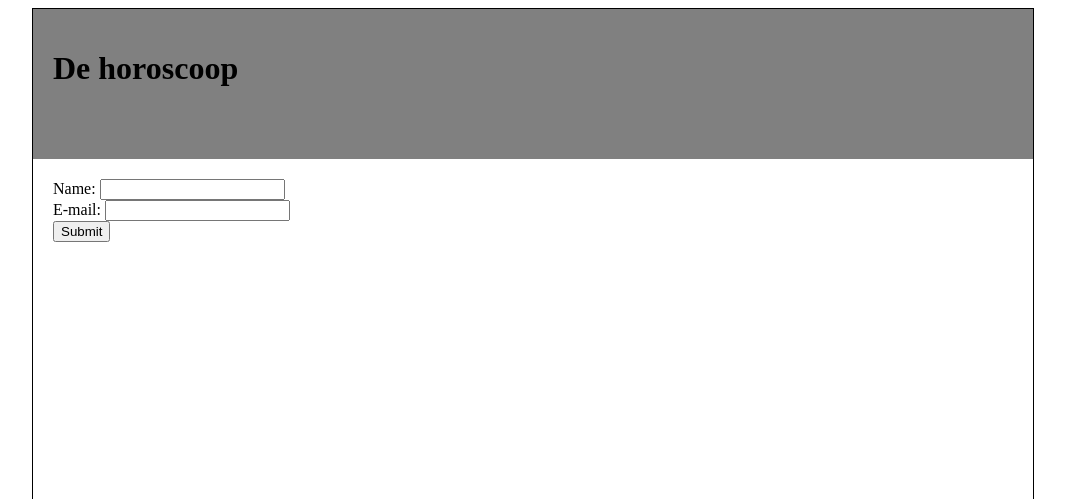
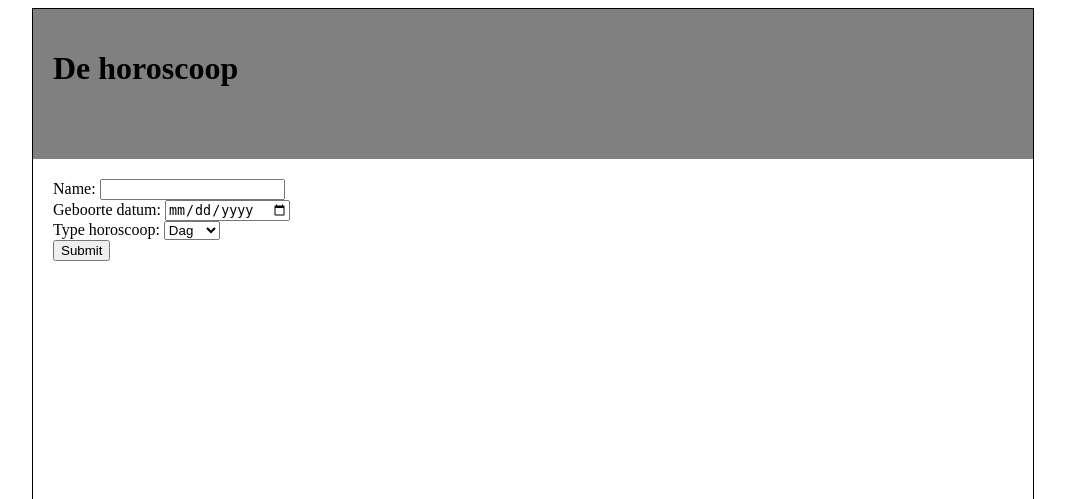
Before and after one commit to brann0n/Versiebeheer-WC, a PHP site: page / in a window 1280 px wide. Shown: the top 499 px of the page, without its empty margins (107-1172 px from the left). Run offline with PHP 8.4, Linux system fonts and the light colour scheme.

Commit message:
Added Datefield
Date

```diff
--- a/index.php
+++ b/index.php
@@ -31,10 +31,11 @@ Date: 3-10-2018
                     <?php
 
                     ?>
-            <form action="welcome.php" method="post">
+            <form action="index.php" method="post">
                 Name: <input type="text" name="name"><br>
-                E-mail: <input type="text" name="email"><br>
-                <input type="submit">
+                Geboorte datum: <input type="date" name="birthDate"><br>
+                Type horoscoop: <select><option>Dag</option><option>Week</option></select><br>
+                <input text="Get horoscoop" type="submit">
             </form>
                     </div>
                     <div id="footer">
```
